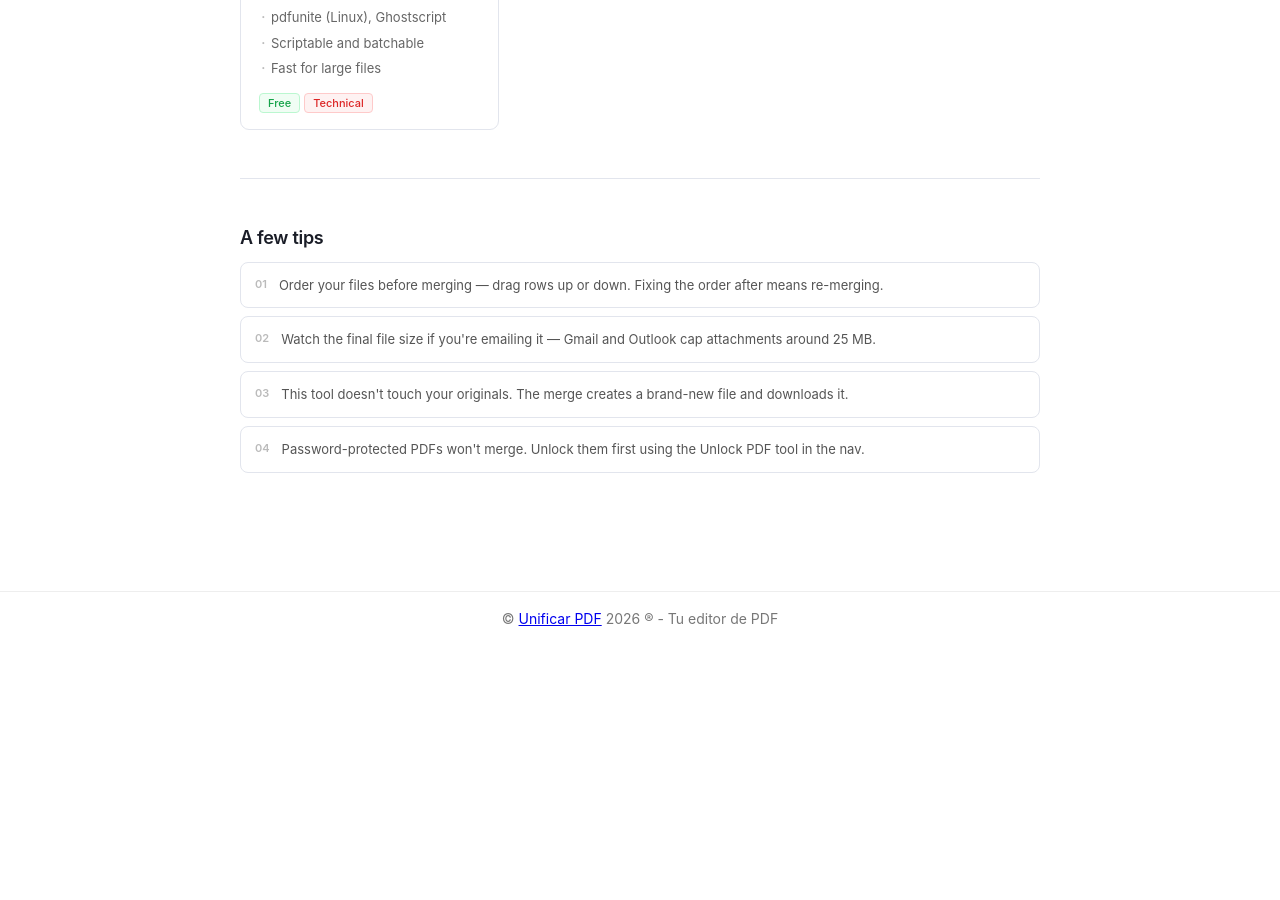
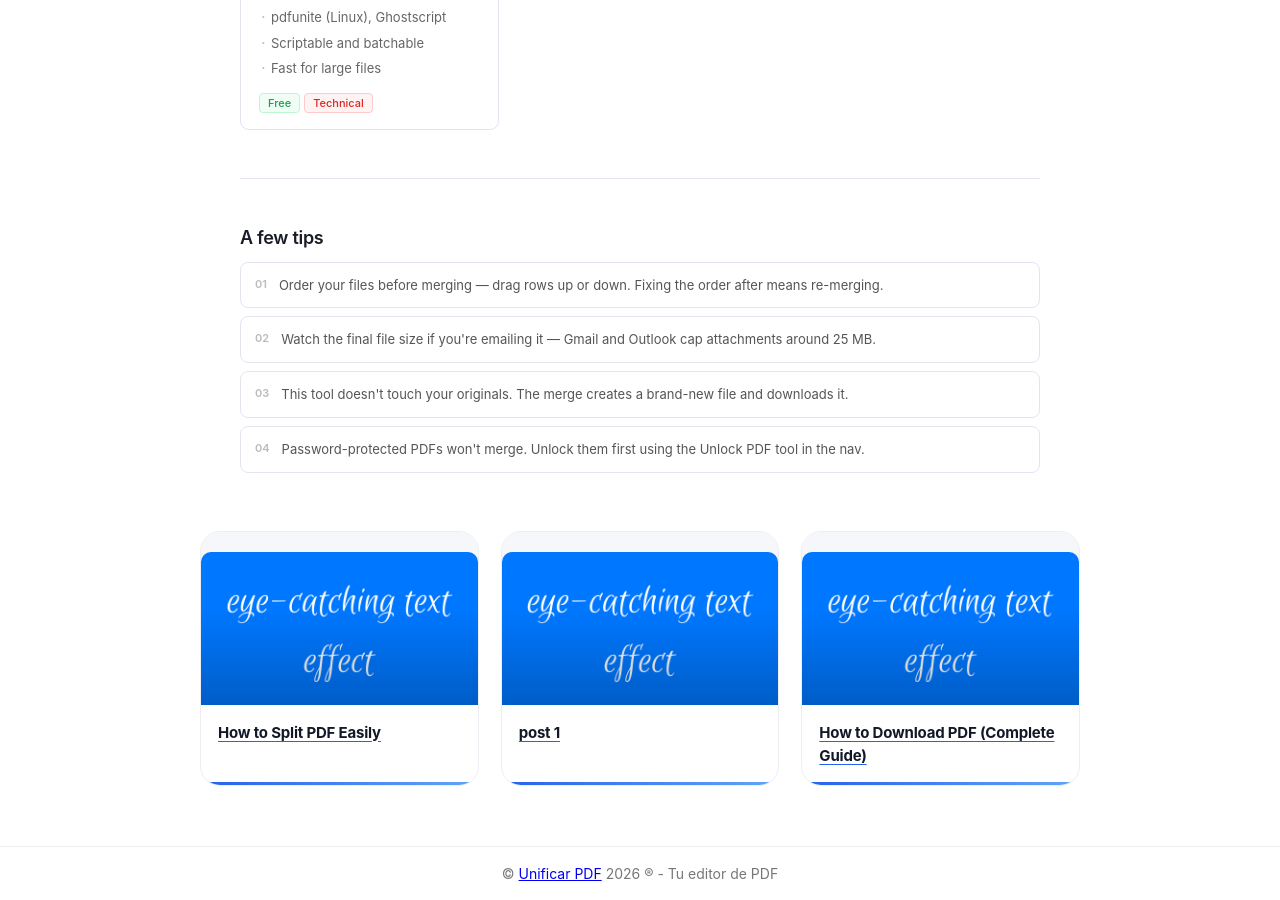
Before and after one commit to rforrupesh/pdf, a Jekyll site: the page built from index.html, in a window 1280 px wide and 900 px high, scrolled down 1010 px. Built offline with Jekyll 4.4.1, drawn with Linux system fonts in a browser that asks for light colours; before the commit the page ends 1655 px from its top, so only the background shows below that.

Commit message:
Update index.html

```diff
--- a/index.html
+++ b/index.html
@@ -792,11 +792,17 @@ if (menuBtn) {
 
 <!-- ── RELATED BLOGS / TOOLS ── -->
 
+{% assign seo_posts = site.posts | where:"category","seo" %}
+
 <div class="relatedbloganywhere-grid post-content">
 
-  {% assign seo_posts = site.posts | where:"category","seo" %}
+  {% if seo_posts.size > 0 %}
+    {% assign posts_to_show = seo_posts %}
+  {% else %}
+    {% assign posts_to_show = site.posts %}
+  {% endif %}
 
-  {% for post in seo_posts %}
+  {% for post in posts_to_show %}
 
     <a
       class="relatedbloganywhere-card"
@@ -809,9 +815,11 @@ if (menuBtn) {
           alt="{{ post.title }}"
           loading="lazy">
 
+        {% if post.category %}
         <span class="relatedbloganywhere-category">
           {{ post.category }}
         </span>
+        {% endif %}
 
       </div>
 
```
